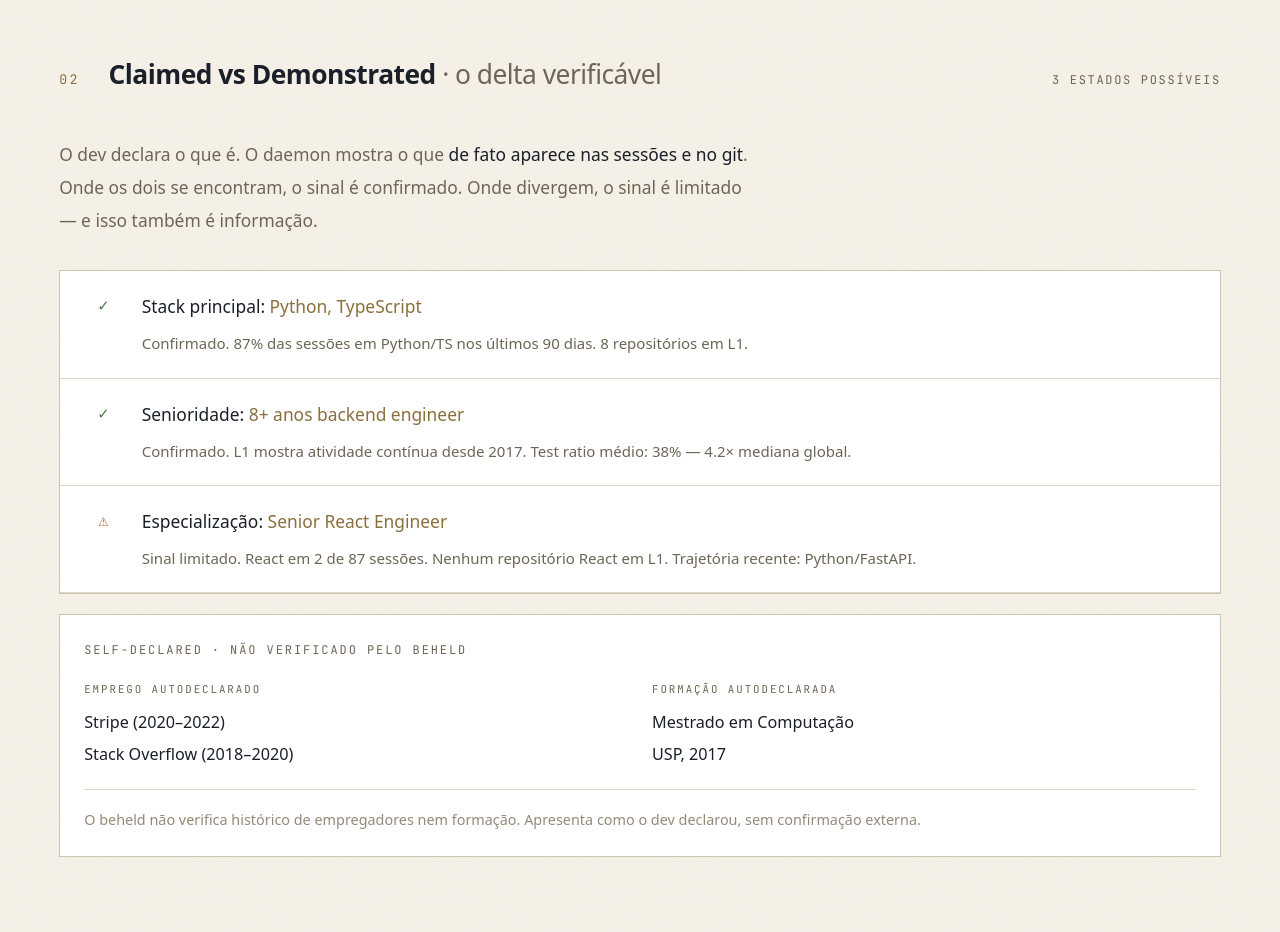
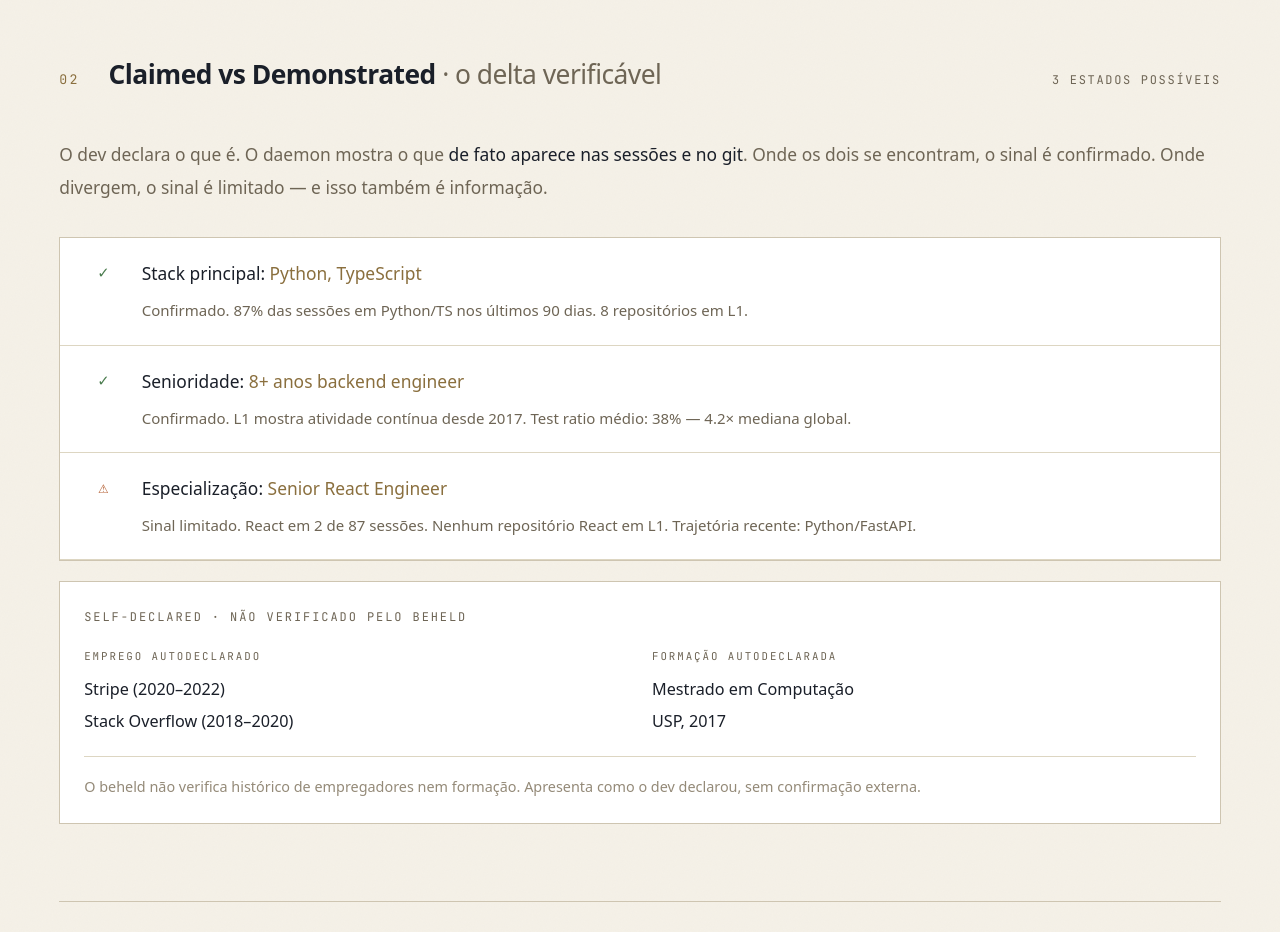
Before and after one commit to eduardovrocha/beheld-web, a React (Vite) app in the folder source/frontend/: page / in a window 1280 px wide. Shown: the part 1740-2672 px from the top of the page. Built offline with nearby package versions, Linux system fonts and the light colour scheme; a web font is replaced by a local one.

Commit message:
style(frontend): drop max-w-xl from section 02 lead so it fills the column

```diff
--- a/source/frontend/src/routes/Home.tsx
+++ b/source/frontend/src/routes/Home.tsx
@@ -576,7 +576,7 @@ export function Home() {
           right="3 estados possíveis"
         />
         <p
-          className="mb-7 max-w-xl"
+          className="mb-7"
           style={{ color: "var(--muted)", fontSize: 14.5, lineHeight: 1.9 }}
         >
           O dev declara o que é. O daemon mostra o que{" "}
```
